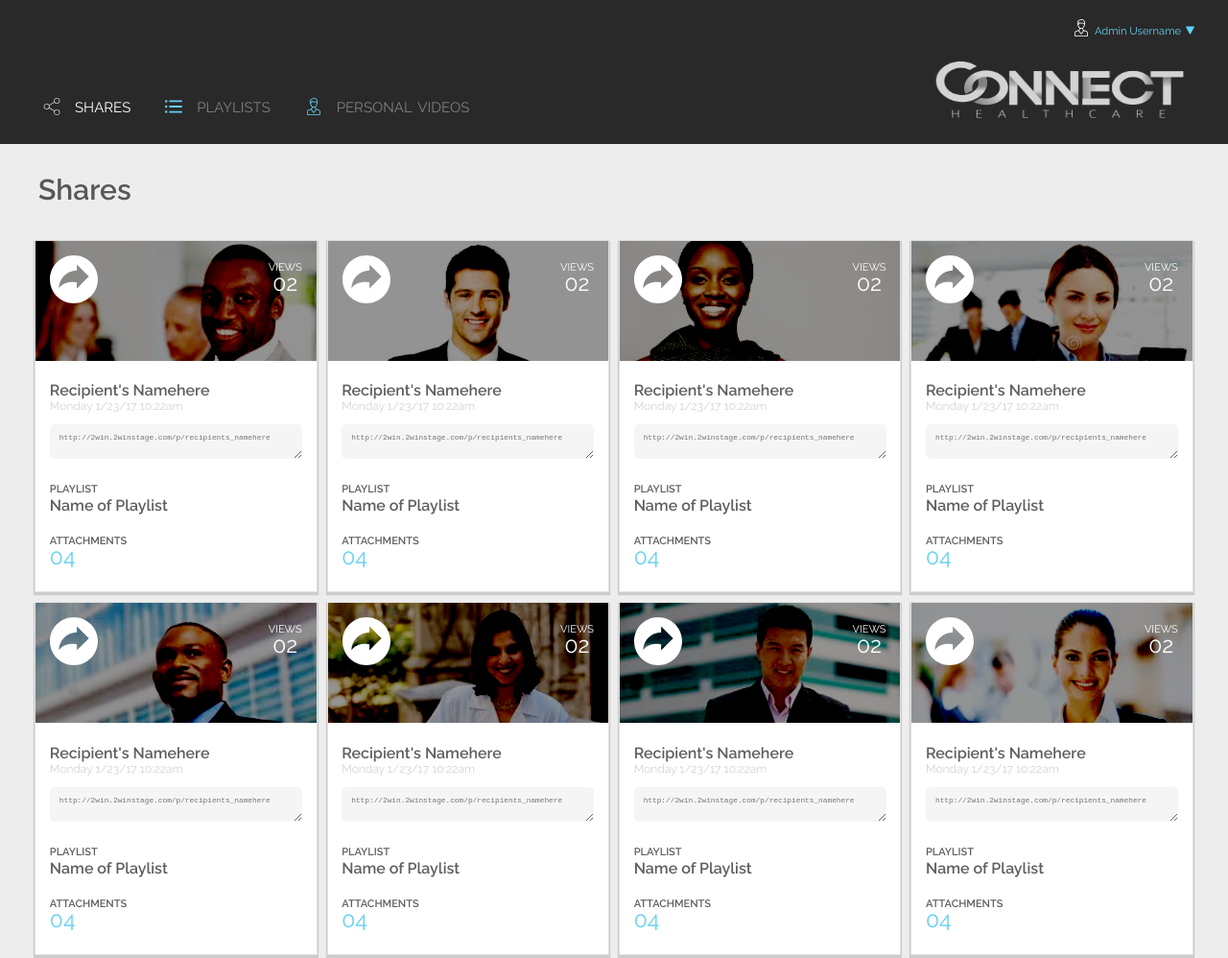
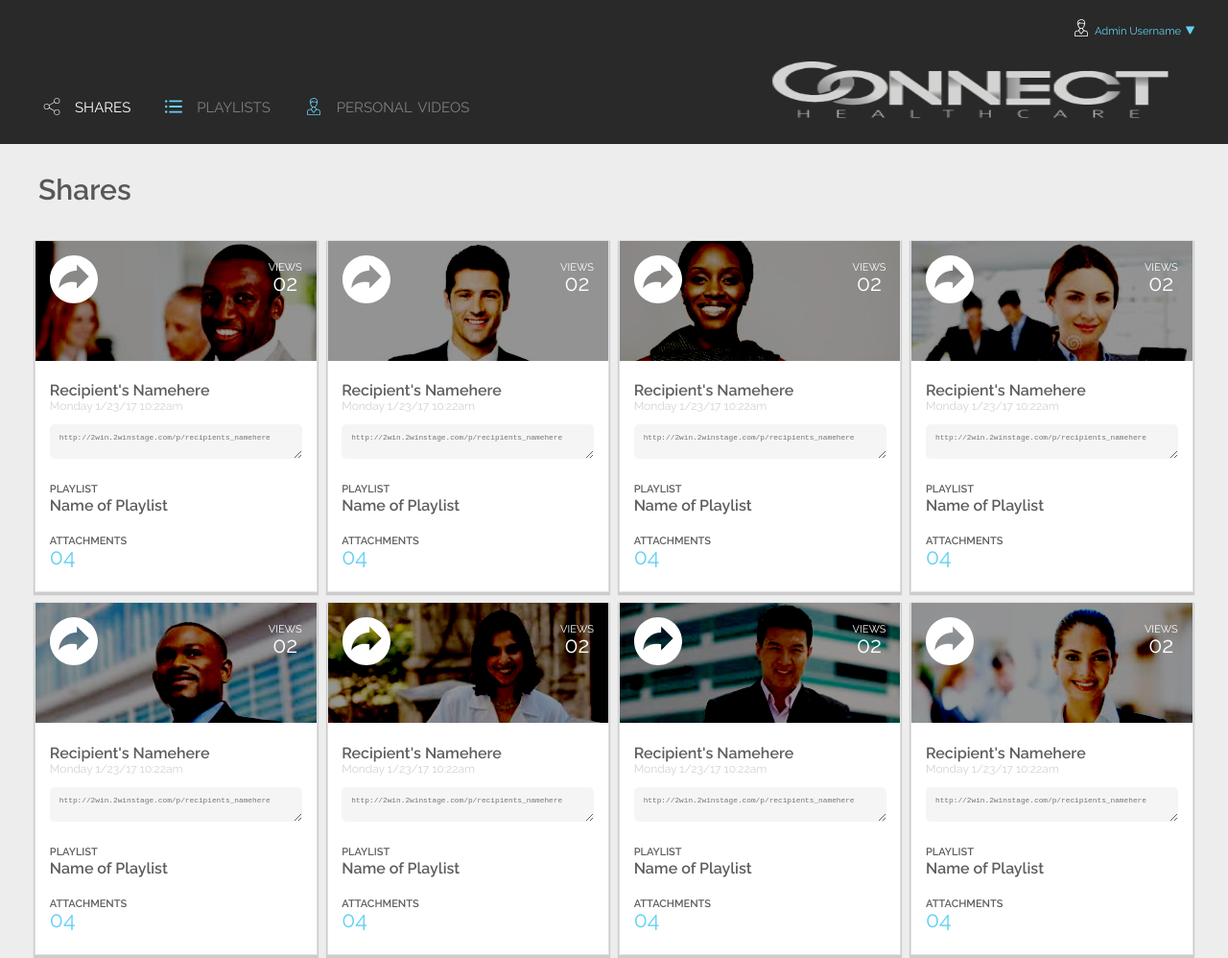
Before and after one commit to kristing40/kg-static-comp-challenge-2, a plain HTML site: page index.html in a window 1280 px wide. Shown: the whole page at 96% size. Drawn offline with Linux system fonts and the light colour scheme.

Commit message:
Work on responsive issue at mq 600px

```diff
--- a/index.html
+++ b/index.html
@@ -14,7 +14,7 @@
           <div id="admin-user-section">
             <img src="images/admin-user.svg" class="admin-user-icon" alt="user icon"/><a id="admin-username">Admin Username</a><img src="images/dwn-arrow.svg" class="admin-user-arrow-icon" alt="down arrow icon"/>
           </div>
-          <div id="logo" role="display logo"><img src="images/logo.png" class="logo" alt="image of logo">
+          <div id="logo-section" role="display logo"><img src="images/logo.png" class="logo" alt="image of logo">
             <div id="lgr-list-menu" role="collapsed nav menu for mobile view">
               <img id="lg-list-menu" src="images/list.svg" alt="mobile hamburger menu"/>
             </div>
--- a/main.css
+++ b/main.css
@@ -279,7 +279,7 @@ textarea {
 
   #header-right-side {
     height: auto;
-    width: 25%;
+    width: 40%;
     text-align: right;
     float: right;
   }
@@ -313,7 +313,7 @@ textarea {
     vertical-align: middle;
   }
 
-  #logo {
+  #logo-section {
     width: 100%;
   }
 
```
